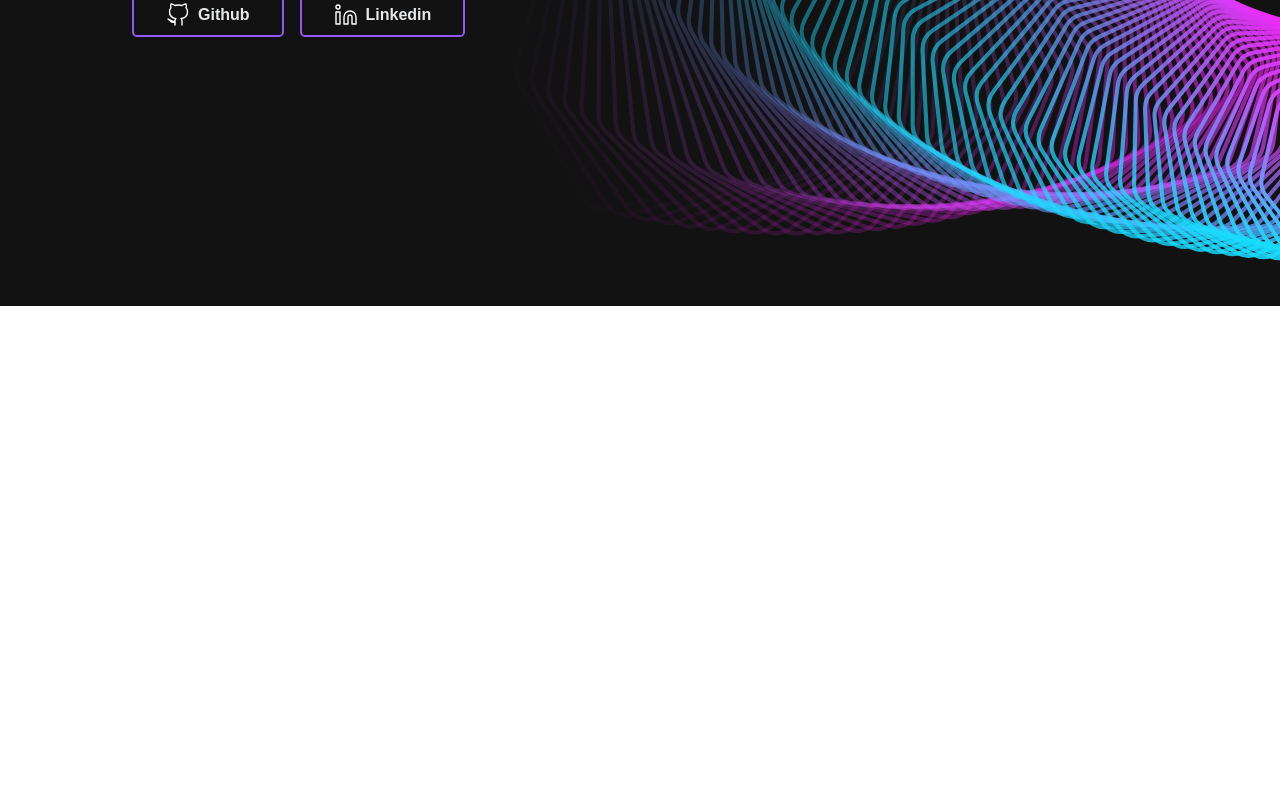
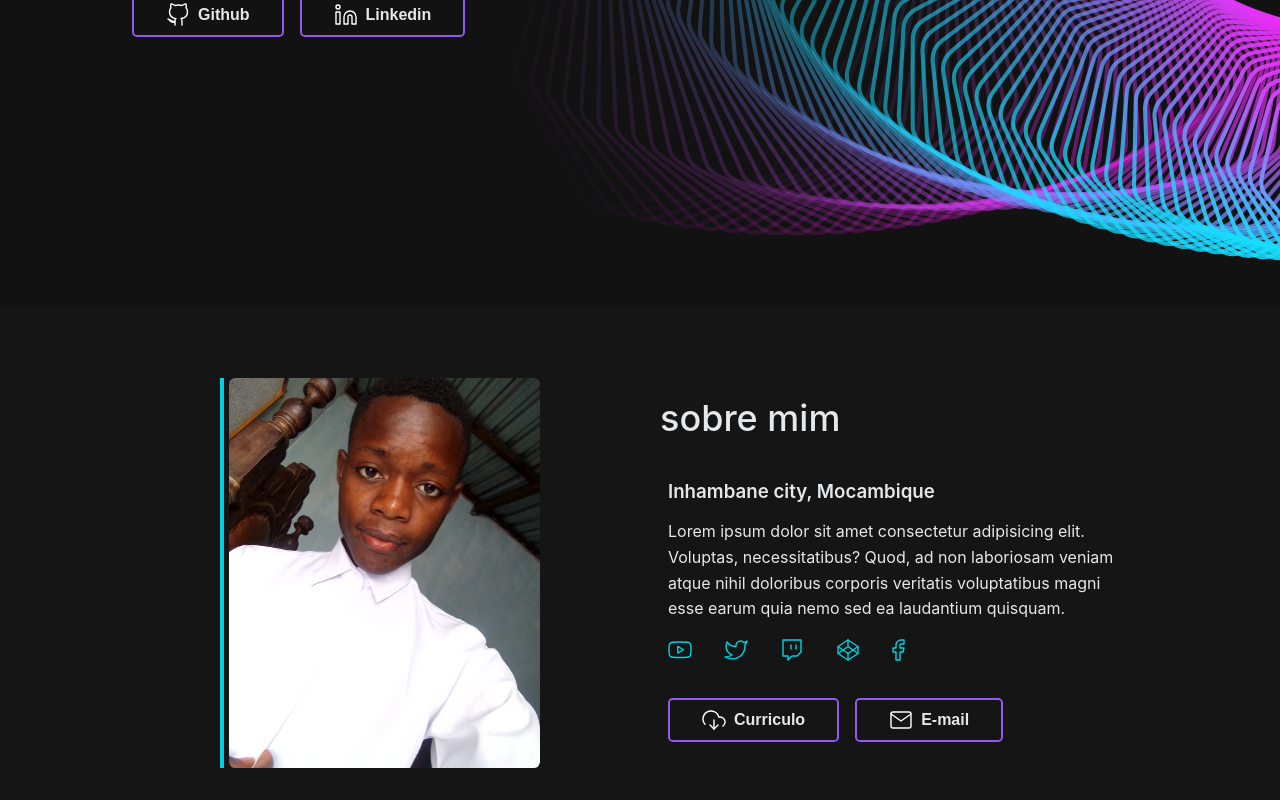
Before and after one commit to yazaldefilimone/challenge-portifolio-condelaria-v2, a React (Create React App) app: page / in a window 1280 px wide. Shown: the part 398-1198 px from the top of the page. Before the commit the page ends 800 px from the top, so only its background shows below. Built offline with nearby package versions, Linux system fonts and the light colour scheme.

Commit message:
feat: create templete of about\

```diff
--- a/src/App.tsx
+++ b/src/App.tsx
@@ -1,4 +1,5 @@
 import React, { Fragment, FunctionComponent } from 'react';
+import { About } from './components/About';
 import { Header } from './components/Header';
 import { Home } from './components/Home';
 
@@ -10,6 +11,7 @@ export const App: FunctionComponent = () => {
       <Header />
       <main>
         <Home />
+        <About />
       </main>
       <GlobalStyles />
     </Fragment>
--- /dev/null
+++ b/src/components/About/index.tsx
@@ -0,0 +1,58 @@
+import React, { FunctionComponent } from 'react';
+import profil from '../../assets/img/perfil.jpg';
+
+import { ReactComponent as youtube } from '../../assets/icons/youtube.svg';
+import { ReactComponent as twitter } from '../../assets/icons/twitter.svg';
+import { ReactComponent as twitch } from '../../assets/icons/twitch.svg';
+import { ReactComponent as codepen } from '../../assets/icons/codepen.svg';
+import { ReactComponent as facebook } from '../../assets/icons/facebook.svg';
+import { ReactComponent as Download } from '../../assets/icons/download.svg';
+import { ReactComponent as Mail } from '../../assets/icons/mail.svg';
+
+import { AboutContainer, AboutContent, AboutData, AboutWrapper, AboutButton } from './styles';
+import { Button } from '../Global/Button';
+
+export const About: FunctionComponent = () => {
+  const socialMedia = [youtube, twitter, twitch, codepen, facebook];
+
+  return (
+    <AboutContainer className="section">
+      <AboutWrapper className="container grid">
+        <AboutData>
+          <img src={profil} alt="porfil" />
+        </AboutData>
+        <AboutContent>
+          <h2>sobre mim</h2>
+          <div>
+            <h3>Inhambane city, Mocambique</h3>
+            <p>
+              Lorem ipsum dolor sit amet consectetur adipisicing elit. Voluptas, necessitatibus? Quod, ad non laboriosam veniam
+              atque nihil doloribus corporis veritatis voluptatibus magni esse earum quia nemo sed ea laudantium quisquam.
+            </p>
+            <div>
+              <ul>
+                {socialMedia.map((Icon) => (
+                  <li>
+                    <a href="#">
+                      <Icon />
+                    </a>
+                  </li>
+                ))}
+              </ul>
+            </div>
+            <AboutButton>
+              <Button border={true}>
+                <Download />
+                Curriculo
+              </Button>
+              <Button border={true}>
+                <Mail />
+                E-mail
+              </Button>
+            </AboutButton>
+          </div>
+        </AboutContent>
+      </AboutWrapper>
+    </AboutContainer>
+  );
+};
--- /dev/null
+++ b/src/components/About/styles.ts
@@ -0,0 +1,54 @@
+import styled from 'styled-components';
+
+export const AboutContainer = styled.article`
+  width: 100%;
+  background-color: var(--dark-color-alt);
+`;
+export const AboutWrapper = styled.div`
+  grid-template-columns: 1fr 1fr;
+  place-items: center;
+`;
+export const AboutData = styled.div`
+  width: 20rem;
+  height: 390px;
+  border-left: 4px solid var(--frist-color);
+  padding-left: 5px;
+  img {
+    width: 100%;
+    height: 100%;
+    border-radius: 0.4rem;
+    object-fit: cover;
+  }
+`;
+
+export const AboutContent = styled.section`
+  display: flex;
+  flex-direction: column;
+  gap: 2rem;
+  padding: 0.5rem;
+  h2 {
+    font-size: var(--h1-font-size);
+    font-weight: var(--font-medium);
+  }
+  > div {
+    display: flex;
+    flex-direction: column;
+    gap: 1rem;
+    padding: 0.5rem;
+
+    p {
+      line-height: 1.6;
+    }
+    ul {
+      display: flex;
+      gap: 2rem;
+      align-items: center;
+    }
+  }
+`;
+export const AboutButton = styled.div`
+  display: flex;
+  align-items: center;
+  gap: 1rem;
+  margin-top: 1rem;
+`;
--- a/src/components/Home/index.tsx
+++ b/src/components/Home/index.tsx
@@ -1,7 +1,7 @@
 import React, { FunctionComponent } from 'react';
-import { HomeContainer, HomeContent, HomeData, HomeWrapper } from './styles';
+import { HomeContainer, HomeContent, HomeWrapper } from './styles';
 
-import { ReactComponent as Looper } from '../../assets/icons/Looper.svg';
+// import { ReactComponent as Looper } from '../../assets/icons/Looper.svg';
 import looper from '../../assets/icons/Looper.svg';
 import github from '../../assets/icons/github.svg';
 import linkdin from '../../assets/icons/linkedin.svg';
```
Also changed, not shown: src/assets/icons/facebook.svg (renamed from src/assets/icons/Vector.svg).
